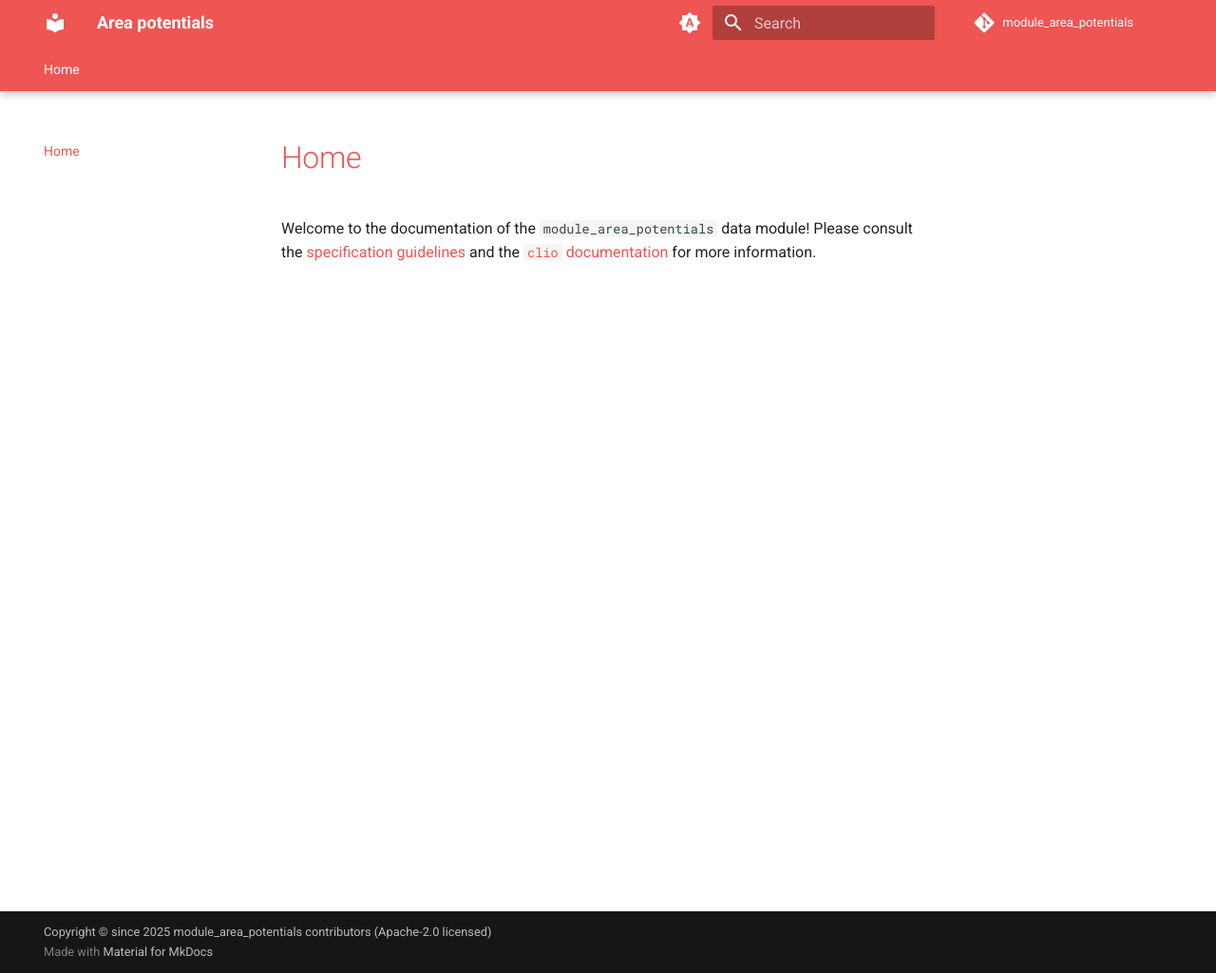
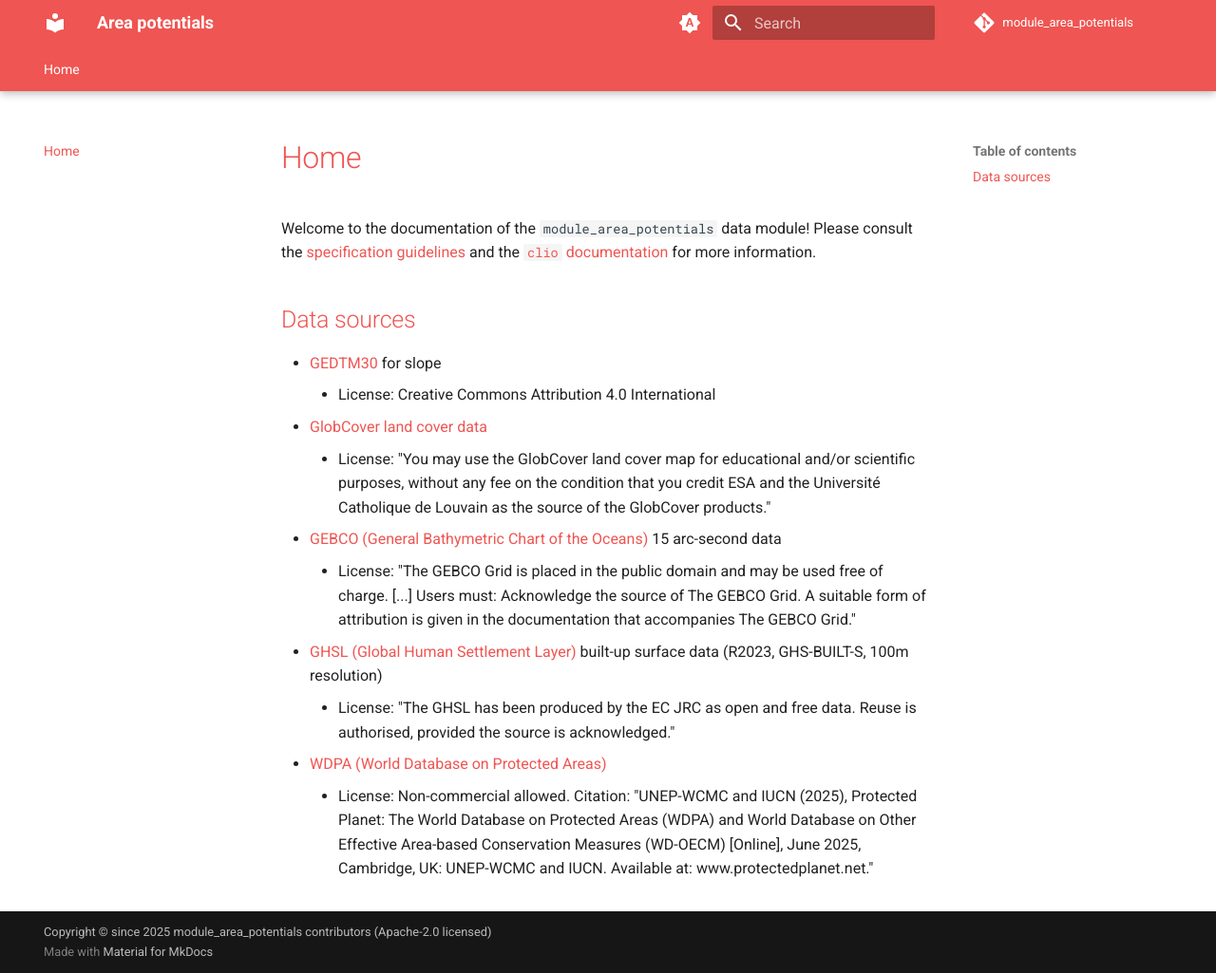
Before and after one commit to modelblocks-org/module_area_potentials, an MkDocs documentation site: the page built from docs/index.md, in a window 1280 px wide and 1025 px high. Shown: the whole window at 95% size. Built offline with MkDocs 1.6.1 and Material for MkDocs 9.7.7, drawn with Linux system fonts in a browser that asks for light colours; comment, search, counter and statistics services are not loaded.

```diff
--- a/docs/index.md
+++ b/docs/index.md
@@ -2,3 +2,17 @@
 
 Welcome to the documentation of the `module_area_potentials` data module!
 Please consult the [specification guidelines](./specification.md) and the [`clio` documentation](https://clio.readthedocs.io/) for more information.
+
+
+## Data sources
+
+* [GEDTM30](https://github.com/openlandmap/GEDTM30) for slope
+    * License: Creative Commons Attribution 4.0 International
+* [GlobCover land cover data](https://due.esrin.esa.int/page_globcover.php)
+    * License: "You may use the GlobCover land cover map for educational and/or scientific purposes, without any fee on the condition that you credit ESA and the Université Catholique de Louvain as the source of the GlobCover products."
+* [GEBCO (General Bathymetric Chart of the Oceans)](https://www.gebco.net/data-products/gridded-bathymetry-data) 15 arc-second data
+    * License: "The GEBCO Grid is placed in the public domain and may be used free of charge. [...] Users must: Acknowledge the source of The GEBCO Grid. A suitable form of attribution is given in the documentation that accompanies The GEBCO Grid."
+* [GHSL (Global Human Settlement Layer)](https://human-settlement.emergency.copernicus.eu/download.php) built-up surface data (R2023, GHS-BUILT-S, 100m resolution)
+    * License: "The GHSL has been produced by the EC JRC as open and free data. Reuse is authorised, provided the source is acknowledged."
+* [WDPA (World Database on Protected Areas)](https://www.protectedplanet.net/)
+    * License: Non-commercial allowed. Citation: "UNEP-WCMC and IUCN (2025), Protected Planet: The World Database on Protected Areas (WDPA) and World Database on Other Effective Area-based Conservation Measures (WD-OECM) [Online], June 2025, Cambridge, UK: UNEP-WCMC and IUCN. Available at: www.protectedplanet.net."
```
Also changed, not shown: README.md (+2 -15 lines), 2 other files.
